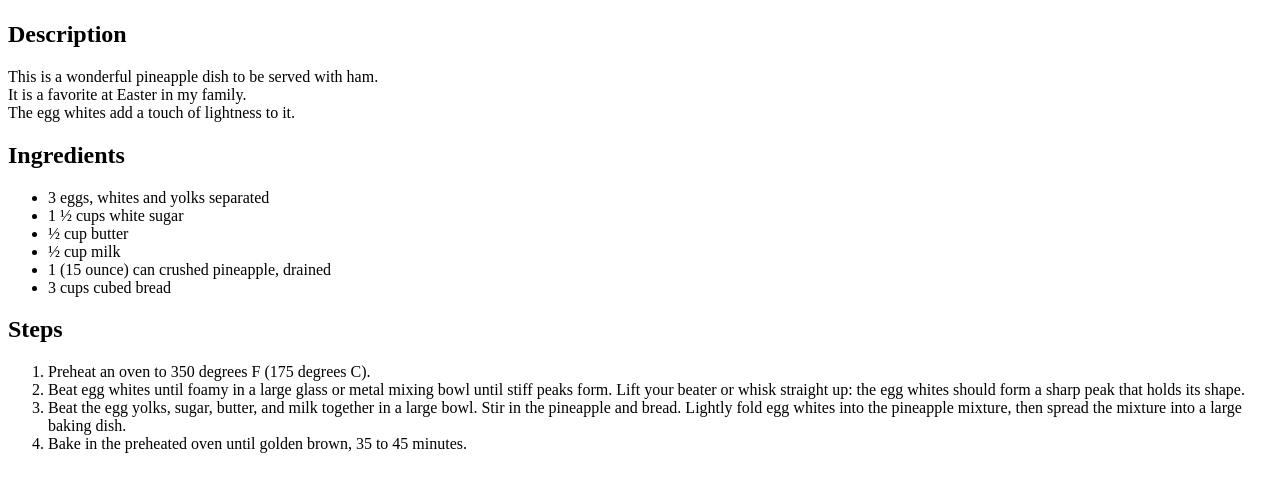
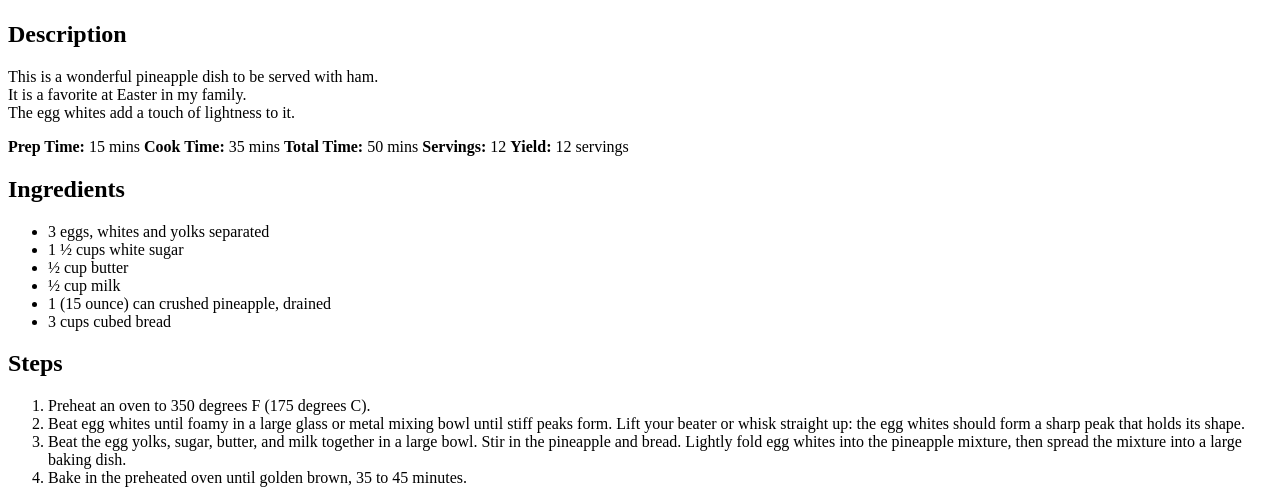
Before and after one commit to DanielOch8a/odin-recipes, a plain HTML site: page recipes/scalloped_pineapple_souffle.html in a window 1280 px wide. Shown: the part 409-912 px from the top of the page. Before the commit the page ends 878 px from the top, so only its background shows below. Drawn offline with Linux system fonts and the light colour scheme.

Commit message:
Add more description to scalloped pineaple recipe

```diff
--- a/recipes/scalloped_pineapple_souffle.html
+++ b/recipes/scalloped_pineapple_souffle.html
@@ -14,6 +14,9 @@
 
         <h2>Description</h2>
         <p>This is a wonderful pineapple dish to be served with ham.<br> It is a favorite at Easter in my family.<br> The egg whites add a touch of lightness to it.</p>
+        <p>
+            <b>Prep Time:</b> 15 mins <b>Cook Time:</b> 35 mins <b>Total Time:</b> 50 mins <b>Servings:</b> 12 <b>Yield:</b> 12 servings
+        </p>
 
         <h2>Ingredients</h2>
         <ul>
```
